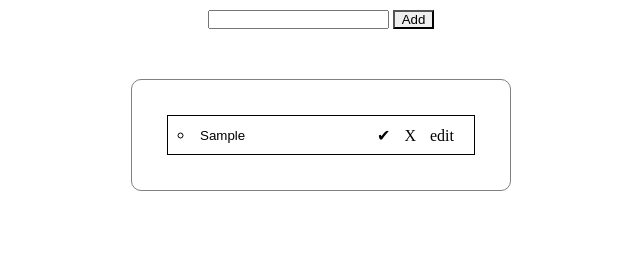
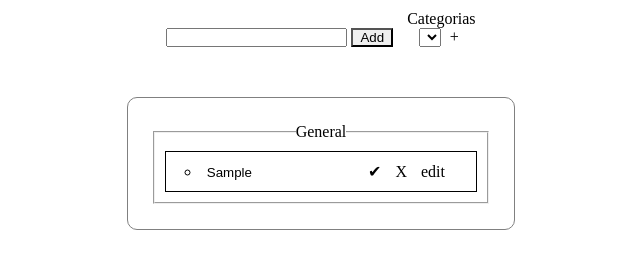
Before and after one commit to HenryLop/Simple-check-list-vanilla-javascript, a plain HTML site: page index.html in a window 1280 px wide. Both pictures are taken after typing "Sample" into the empty fields and a click on the button "Add". Shown: the whole page, without its empty margins (319-959 px from the left). Drawn offline with Linux system fonts and the light colour scheme.

Commit message:
Añadida funcionalidad eliminar categoria

```diff
--- a/css/style.css
+++ b/css/style.css
@@ -11,11 +11,24 @@ body{
     padding: 10px;
     display: inline-block;
 }
+#categories{
+    display: flex;
+    justify-content: center;
+    flex-wrap: wrap;
+}
 ul{
     border: gray 1px solid;
     padding: 25px;
     margin: 50px;
     border-radius: 10px;
+}
+ul fieldset{
+    min-width: 100px;
+    min-height: 50px;
+}
+ul #close_button{
+    position: relative;
+    left: 43%;
 }
 li{
     padding: 10px;
@@ -40,26 +53,20 @@ input:disabled{
 li input{
     border: none;
     background: transparent;
+    width: 50%;
 }
 #options{
-    float:right;
+    display: inline-block;
+    width: 35%;
+    right: 0;
 }
-#complete{
-    margin-right:10px;
+.boton{
+    margin-right: 5px;;
+    margin-left: 5px;
     display: inline-block;
     cursor: pointer;
 }
-#delete{
-    margin-right: 10px;;
-    display: inline-block;
-    cursor: pointer;
-}
-#edit{
-    margin-right: 10px;;
-    display: inline-block;
-    cursor: pointer;
-}
-#delete:hover, #complete:hover, #edit:hover{
+.boton:hover{
     color: dimgray;
     transform: scale(1.1);
 }
@@ -68,3 +75,7 @@ ul input:not([disabled]):focus{
     z-index: 1;
     background: white;
 }
+#categorias{
+    margin-left: 10px;
+    display: inline-block;
+}
--- a/index.html
+++ b/index.html
@@ -6,8 +6,20 @@
         <div id="myCheckList">
                 <input type="text" value="" name="note">
                 <input type="button" value="Add" onclick="add()">
-            <ul id="list">
-            </ul>
+                <div id="categorias">
+                    <label>Categorias</label>
+                    <div>
+                        <select> <option value="general"> </option></select>
+                        <div class="boton" onclick="addCategory()">+</div>
+                    </div>
+                </div>
+            <div id="categories">
+                <ul>
+                    <fieldset id="general">
+                        <legend>General</legend>
+                    </fieldset>
+                </ul>
+            </div>
         </div>
         <script type="application/javascript" src="js/script.js"></script>
     </body>
--- a/js/script.js
+++ b/js/script.js
@@ -1,31 +1,30 @@
 window.onload = function(){
     if(window.localStorage){
-        let list = document.getElementById("list");
-        let saved = window.localStorage["list"];
-
+        let myCheckList = document.getElementById("myCheckList");
+        let saved = window.localStorage["myCheckList"];
         if(saved){
-            list.innerHTML = saved;
+            myCheckList.innerHTML = saved;
         }
     }
 
 }
 window.onbeforeunload = function(){
     if(window.localStorage){
-        let list = document.getElementById("list");
-        window.localStorage.setItem("list",list.innerHTML);
+        let myCheckList = document.getElementById("myCheckList");
+        window.localStorage.setItem("myCheckList",myCheckList.innerHTML);
     }
 }
 
 function add(){
     let userInput = document.getElementsByName("note").item(0);
-    let list = document.getElementById("list");
-    if(userInput.value){ //Check if is not empty
+    let list = document.getElementById(document.querySelector("#categorias select").value);
+    if(userInput.value && userInput.value.length < 10){ //Check if is not empty
         list.innerHTML += "<li class=\"active\">\
                                 <input type=\"text\" value= \""+(userInput.value)+"\" onfocusout=\"finishEdit(this)\" disabled>\
                                 <div id=\"options\">\
-                                    <div id=\"complete\" onclick=\"complete(this.parentElement.parentElement)\">✔</div>\
-                                    <div id=\"delete\" onclick=\"remove(this.parentElement.parentElement)\">X</div>\
-                                    <div id=\"edit\" onclick=\"edit(this)\">edit</div>\
+                                    <div class=\"boton\" onclick=\"complete(this.parentElement.parentElement)\">&#10004</div>\
+                                    <div class=\"boton\" onclick=\"remove(this.parentElement.parentElement)\">X</div>\
+                                    <div class=\"boton\" onclick=\"edit(this)\">edit</div>\
                                 </div>\
                             </li>";
 
@@ -58,8 +57,40 @@ function edit(editButton){
     let note = editButton.parentElement.parentElement.firstElementChild;
     note.removeAttribute("disabled");
     note.focus();
-
 }
 function finishEdit(note){
     note.setAttribute("disabled","");
 }
+function addCategory(){
+    let text = prompt("Ingrese la categoria","");
+
+    if(text && text.length < 10){
+        let  select = document.querySelector("#categorias select");
+        let option = document.createElement("option");
+
+        option.text = text;
+        select.add(option);
+        option.selected = true;
+
+        let categories = document.getElementById("categories");
+        categories.innerHTML+= " <ul>\
+                                    <div class= \"boton\" id=\"close_button\" onclick=\"deleteCategory(this.parentElement)\">X</div>\
+                                    <fieldset id="+text+">\
+                                    <legend >"+text+"</legend>\
+                                    </fieldset>\
+                                </ul> ";
+    }
+}
+function deleteCategory(category){
+    let id =     category.children[1].id;
+    let  options = document.getElementsByTagName("option");
+    let option;
+    for(i = 0; i < options.length; i++){
+        if(options.item(i).value == id){
+            option = options.item(i);
+            i = options.length+1;
+        }
+    }
+    option.parentElement.removeChild(option);
+    category.parentElement.removeChild(category);
+}
```
